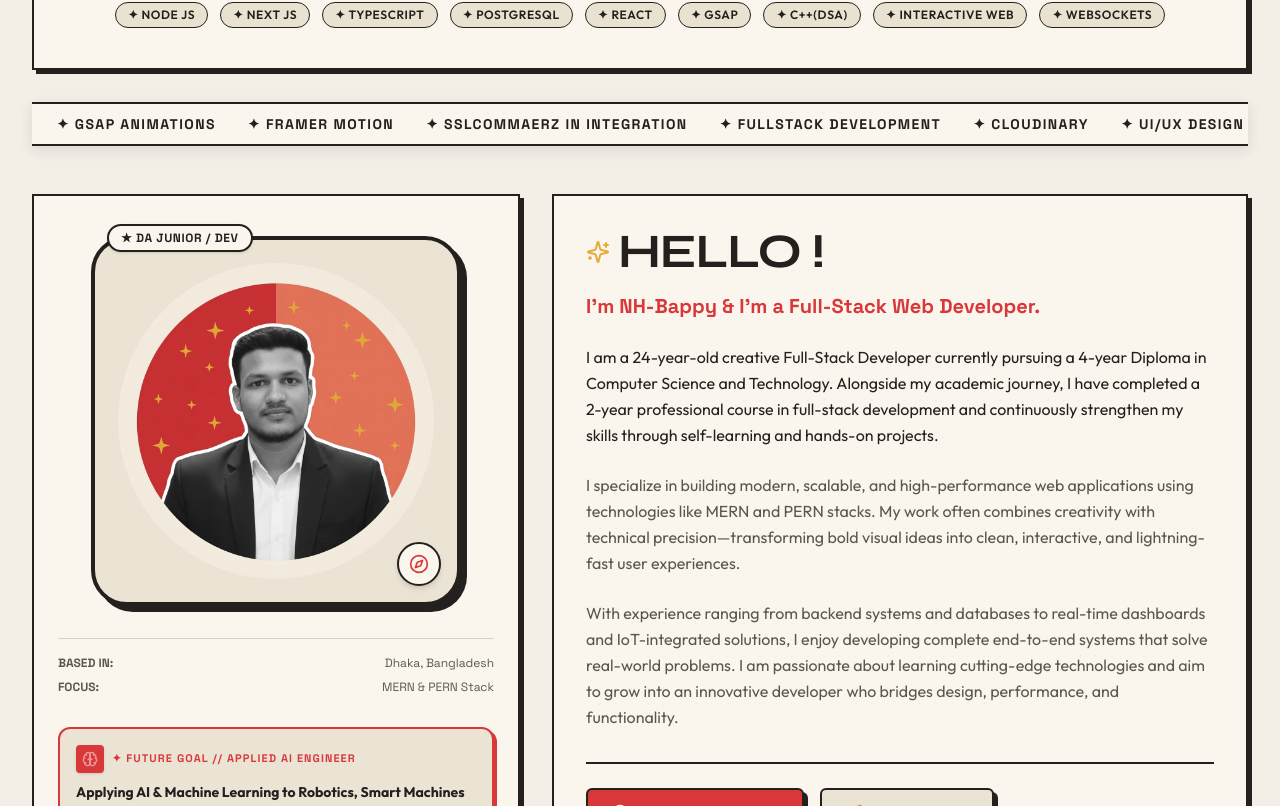
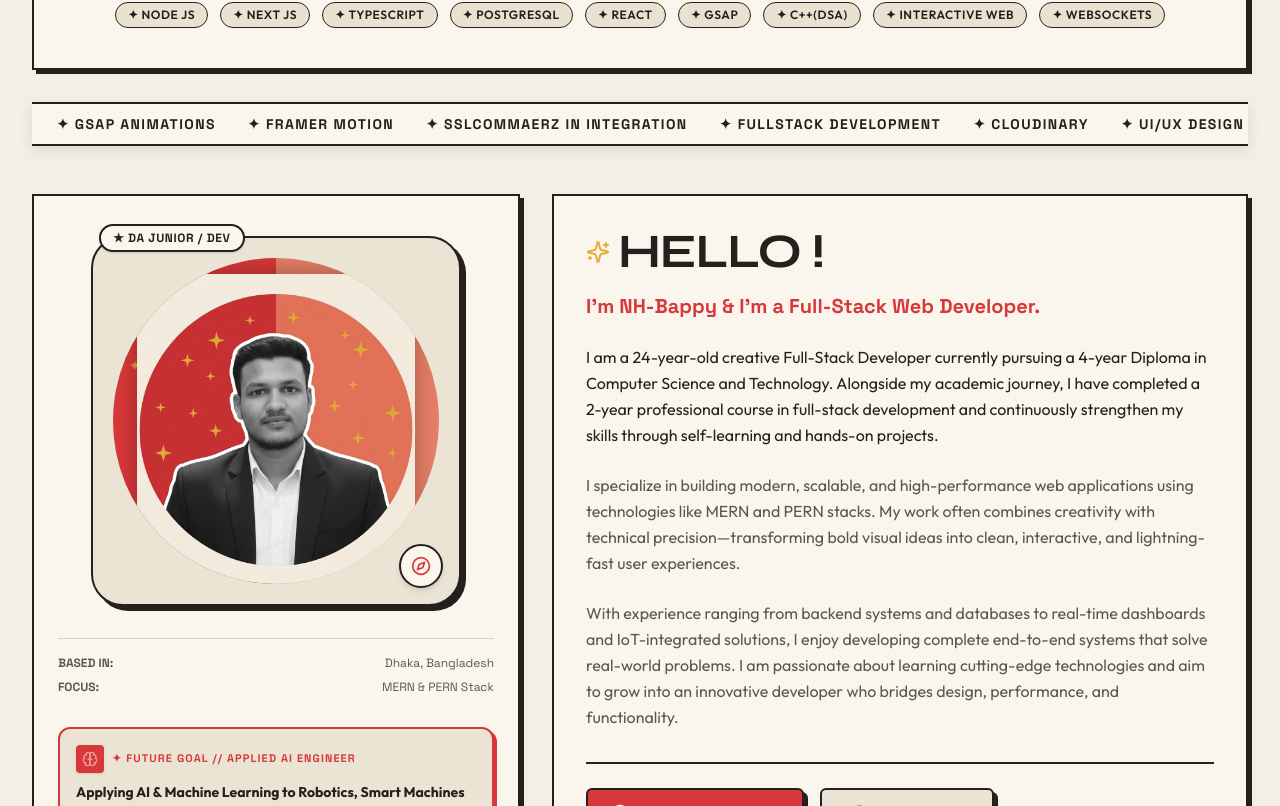
Before and after one commit to NH-Bappy/portfolio, a React (Vite) app: page / in a window 1280 px wide. Shown: the part 616-1422 px from the top of the page. Built offline with nearby package versions, Linux system fonts and the light colour scheme; the HTML template or start-up script is replaced by a standard one.

Commit message:
style(hero): recreate exact retro poster avatar design with split circle bg and gold sparkles

```diff
--- a/src/components/Hero.jsx
+++ b/src/components/Hero.jsx
@@ -105,26 +105,53 @@ export default function Hero() {
           >
             <div className="retro-card p-5 sm:p-6 flex-1 flex flex-col justify-between relative group">
 
-              {/* Illustration Avatar Outer Box Frame (Retro Poster Card Style) */}
-              <div className="relative my-4 w-full max-w-[310px] sm:max-w-[350px] lg:max-w-[370px] aspect-square mx-auto flex flex-col items-center justify-center">
+              {/* Illustration Avatar (Exact Retro Poster Style) */}
+              <div className="relative my-4 w-full max-w-[310px] sm:max-w-[350px] lg:max-w-[370px] mx-auto flex flex-col items-center justify-center">
 
-                {/* Top-Left Badge Overlay */}
-                <div className="absolute -top-3 left-2 sm:left-4 z-20">
+                {/* Top-Left Badge */}
+                <div className="absolute -top-3 left-2 z-20">
                   <span className="px-3 py-1 bg-[var(--color-card)] text-[var(--color-text-main)] border-2 border-[var(--color-border)] rounded-full font-tech font-bold text-[10px] sm:text-xs uppercase tracking-wider shadow-sm flex items-center gap-1">
                     ★ DA JUNIOR / DEV
                   </span>
                 </div>
 
-                {/* Outer Background Box Frame */}
-                <div className="relative w-full h-full rounded-[28px] sm:rounded-[36px] border-3 sm:border-4 border-[var(--color-border)] bg-[var(--color-card-secondary)] p-3 sm:p-4 shadow-[6px_6px_0px_var(--color-border)] flex items-center justify-center overflow-hidden">
+                {/* Outer Cream Card Box */}
+                <div className="relative w-full rounded-[24px] sm:rounded-[32px] border-2 border-[var(--color-border)] bg-[var(--color-card-secondary)] p-4 sm:p-5 shadow-[5px_5px_0px_var(--color-border)]">
 
-                  {/* Inner Circular Profile Photo */}
-                  <div className="w-[96%] h-[96%] rounded-full overflow-hidden flex items-center justify-center bg-[var(--color-card-secondary)]">
-                    <img
-                      src="/profile.png"
-                      alt="Profile"
-                      className="w-full h-full object-cover transition-transform duration-500 group-hover:scale-105"
-                    />
+                  {/* Inner Split Circle with Sparkles */}
+                  <div className="relative w-full aspect-square rounded-full overflow-hidden">
+
+                    {/* Split Background: Left = Crimson, Right = Salmon */}
+                    <div className="absolute inset-0 flex">
+                      <div className="w-1/2 h-full bg-[var(--color-accent-crimson)]" />
+                      <div className="w-1/2 h-full bg-[var(--color-accent-salmon)]" />
+                    </div>
+
+                    {/* Scattered Gold Sparkle Stars */}
+                    <div className="absolute inset-0 pointer-events-none">
+                      <span className="absolute top-[12%] left-[10%] text-[var(--color-accent-yellow)] text-lg animate-star-pulse">✦</span>
+                      <span className="absolute top-[30%] left-[5%] text-[var(--color-accent-yellow)] text-sm animate-star-pulse" style={{animationDelay:'0.4s'}}>✦</span>
+                      <span className="absolute top-[55%] left-[8%] text-[var(--color-accent-yellow)] text-base animate-star-pulse" style={{animationDelay:'0.8s'}}>✦</span>
+                      <span className="absolute top-[72%] left-[15%] text-[var(--color-accent-yellow)] text-xs animate-star-pulse" style={{animationDelay:'1.2s'}}>✦</span>
+                      <span className="absolute top-[18%] left-[22%] text-[var(--color-accent-yellow)] text-xs animate-star-pulse" style={{animationDelay:'0.6s'}}>✦</span>
+                      <span className="absolute top-[42%] left-[18%] text-[var(--color-accent-yellow)] text-sm animate-star-pulse" style={{animationDelay:'1s'}}>✦</span>
+                      <span className="absolute top-[10%] right-[10%] text-[var(--color-accent-yellow)] text-base animate-star-pulse" style={{animationDelay:'0.2s'}}>✦</span>
+                      <span className="absolute top-[28%] right-[8%] text-[var(--color-accent-yellow)] text-xs animate-star-pulse" style={{animationDelay:'0.9s'}}>✦</span>
+                      <span className="absolute top-[50%] right-[6%] text-[var(--color-accent-yellow)] text-sm animate-star-pulse" style={{animationDelay:'0.5s'}}>✦</span>
+                      <span className="absolute top-[68%] right-[14%] text-[var(--color-accent-yellow)] text-lg animate-star-pulse" style={{animationDelay:'1.3s'}}>✦</span>
+                      <span className="absolute top-[20%] right-[22%] text-[var(--color-accent-yellow)] text-base animate-star-pulse" style={{animationDelay:'0.7s'}}>✦</span>
+                      <span className="absolute top-[38%] right-[20%] text-[var(--color-accent-yellow)] text-xs animate-star-pulse" style={{animationDelay:'1.5s'}}>✦</span>
+                    </div>
+
+                    {/* Profile Photo centered on the circle */}
+                    <div className="absolute inset-0 flex items-end justify-center">
+                      <img
+                        src="/profile.png"
+                        alt="Profile"
+                        className="w-[85%] h-[95%] object-cover object-top transition-transform duration-500 group-hover:scale-105"
+                        style={{ filter: 'drop-shadow(0 -2px 12px rgba(0,0,0,0.3))' }}
+                      />
+                    </div>
                   </div>
 
                   {/* Bottom-Right Compass Badge */}
```
